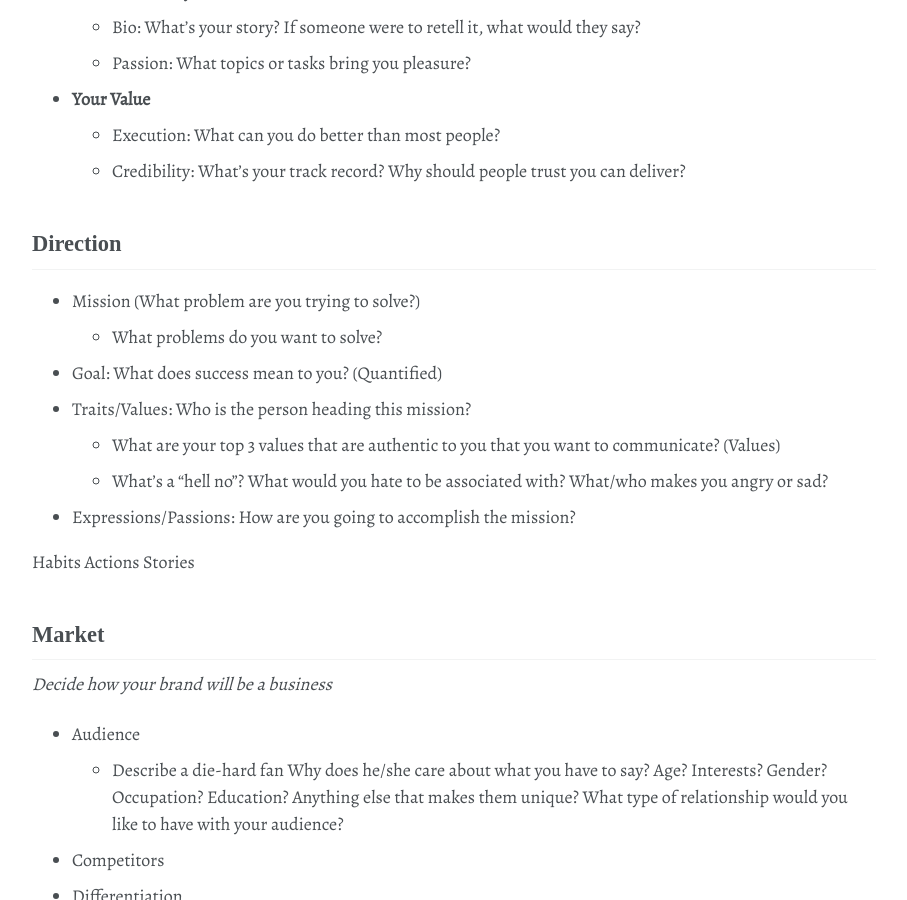
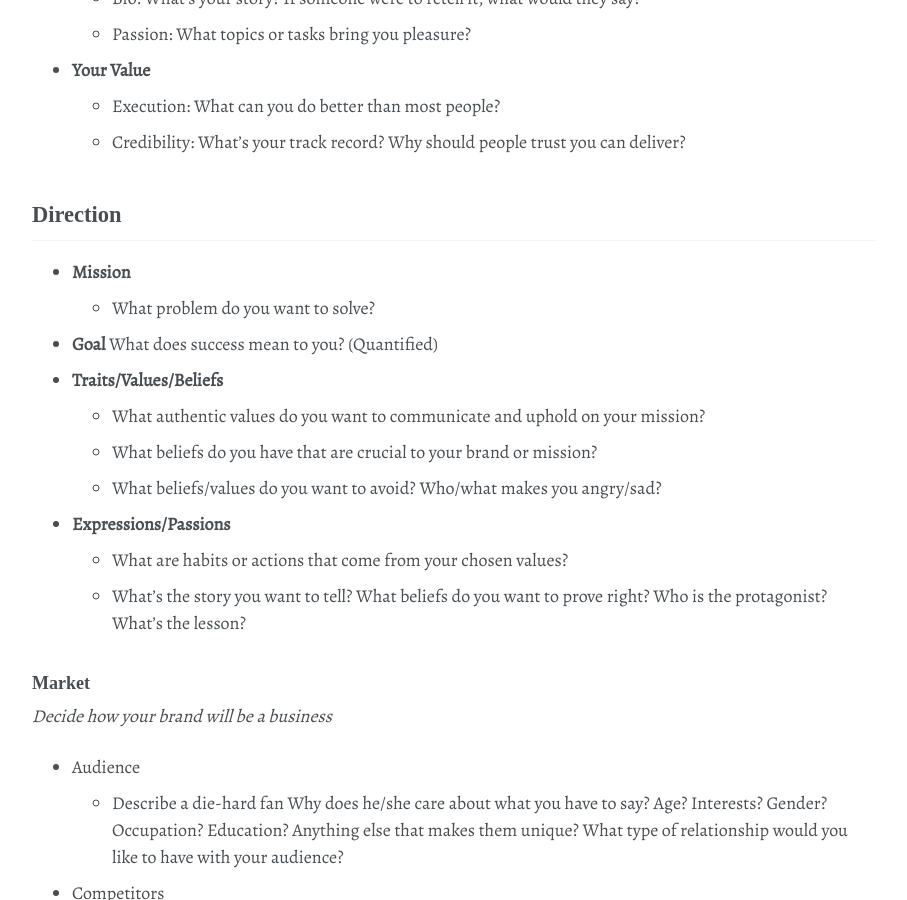
Before and after one commit to shanemileham/levelupmylife, a Jekyll site: the page built from _content/personal-development/personal-branding.md, in a window 1280 px wide and 900 px high, scrolled down 520 px. Shown: the whole window, without its empty margins (86-993 px from the left). Built offline with Jekyll 4.4.1, drawn with Linux system fonts in a browser that asks for light colours; some web fonts are replaced; comment, search, counter and statistics services are not loaded.

Commit message:
Working on personal branding doc

```diff
--- a/_content/personal-development/personal-branding.md
+++ b/_content/personal-development/personal-branding.md
@@ -6,7 +6,7 @@ title: Personal Branding
 
 ## Steps to create a personal brand
 
-## Intention
+### Intention
 _Decide on your brand_
 - **Your Intention**
   - Why do you want to build a personal brand?
@@ -18,22 +18,21 @@ _Decide on your brand_
   - Execution: What can you do better than most people?
   - Credibility: What's your track record? Why should people trust you can deliver?
 
-
 ## Direction
-- Mission (What problem are you trying to solve?)
-  - What problems do you want to solve?
-- Goal: What does success mean to you? (Quantified)
-- Traits/Values: Who is the person heading this mission?
-  - What are your top 3 values that are authentic to you that you want to communicate? (Values)
-  - What’s a “hell no”? What would you hate to be associated with? What/who makes you angry or sad?
-- Expressions/Passions: How are you going to accomplish the mission?
+- **Mission**
+  - What problem do you want to solve?
+- **Goal**
+  What does success mean to you? (Quantified)
+- **Traits/Values/Beliefs**
+  - What authentic values do you want to communicate and uphold on your mission?
+  - What beliefs do you have that are crucial to your brand or mission?
+  - What beliefs/values do you want to avoid? Who/what makes you angry/sad?
+- **Expressions/Passions**
+  - What are habits or actions that come from your chosen values?
+  - What's the story you want to tell? What beliefs do you want to prove right? Who is the protagonist? What's the lesson?
 
 
-Habits
-Actions
-Stories
-
-## Market
+### Market
 _Decide how your brand will be a business_
 - Audience
   - Describe a die-hard fan
```
